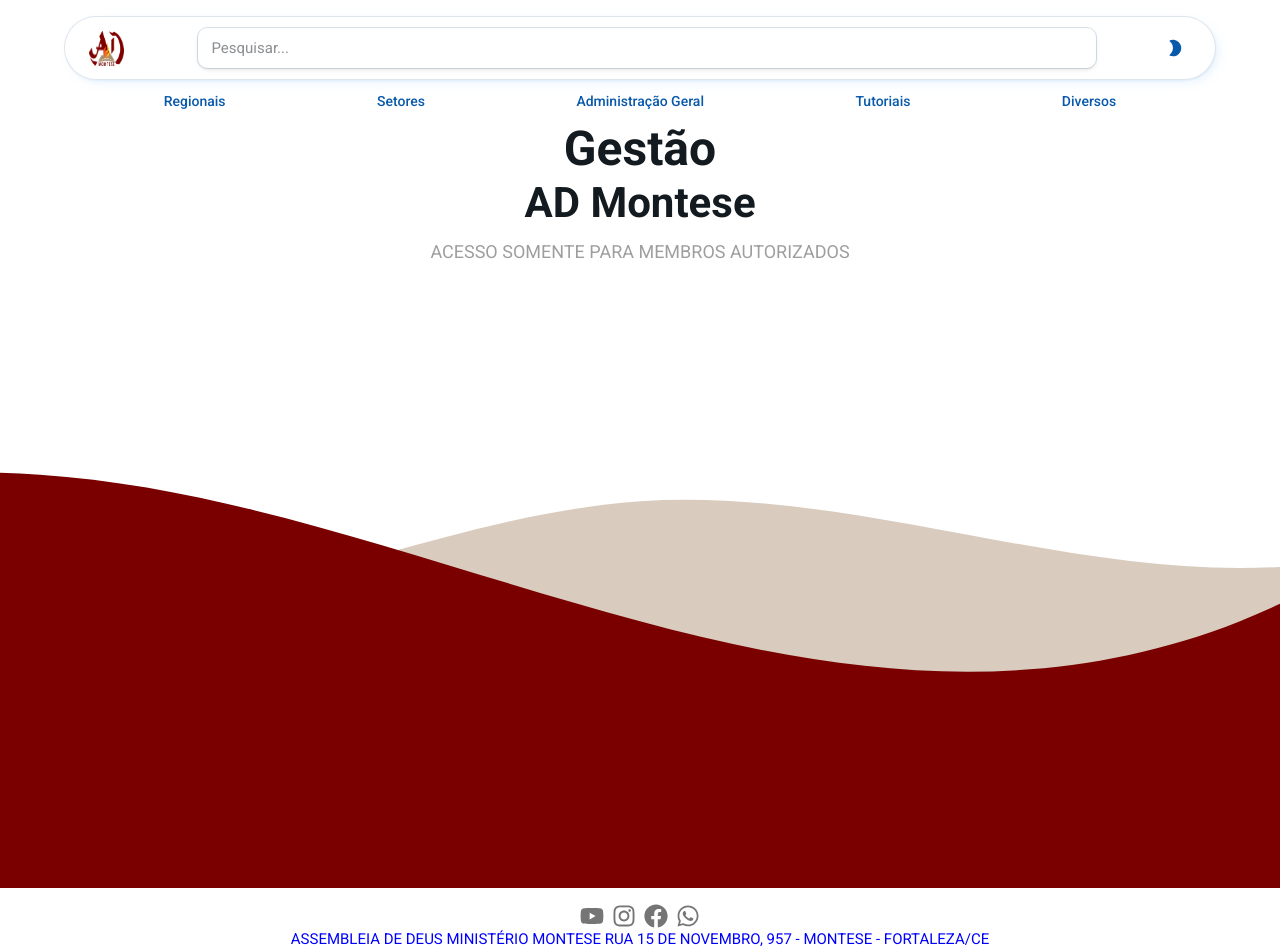
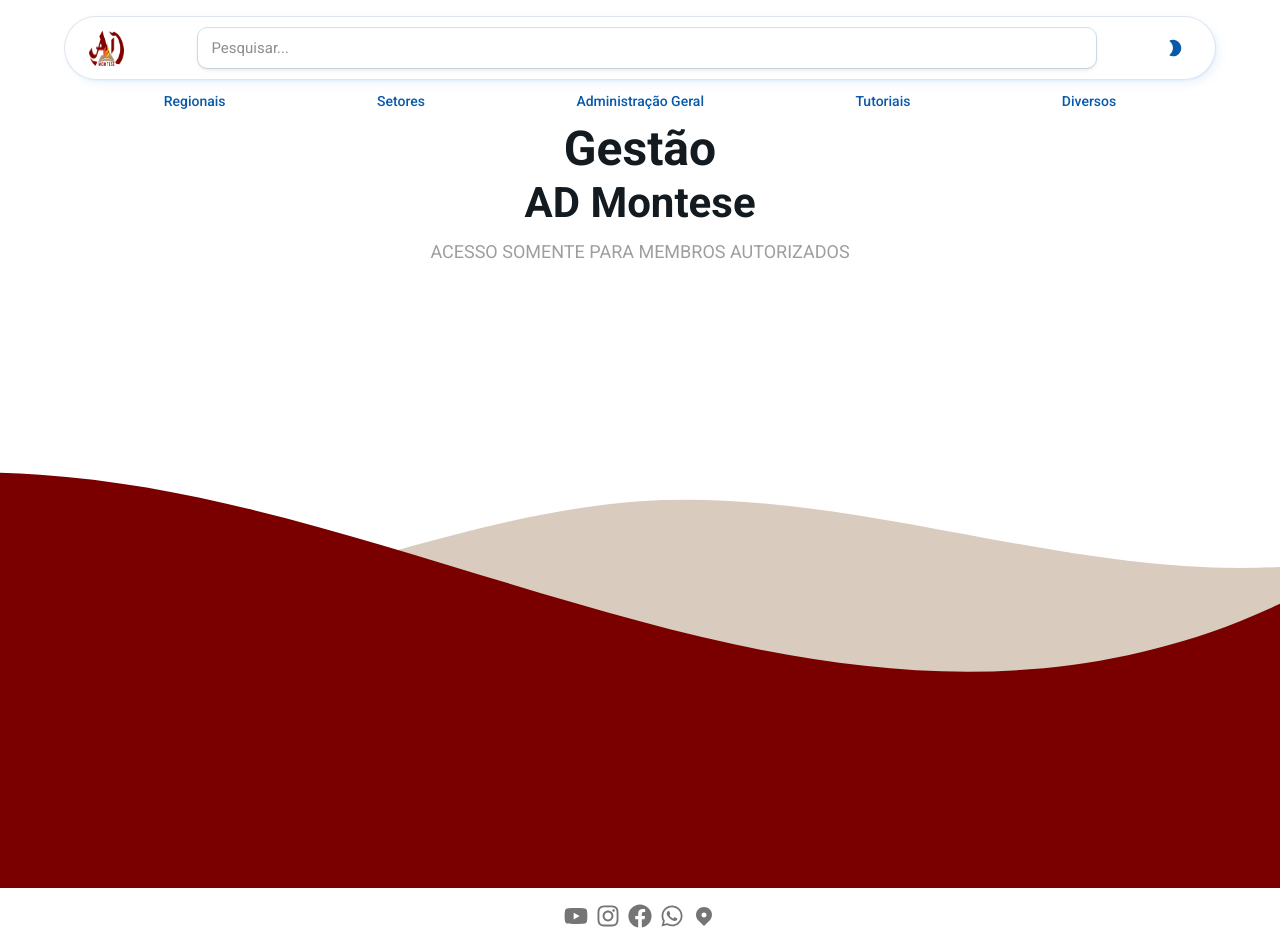
Before and after one commit to levibf/igreja-link, a React (Vite) app: page / in a window 1280 px wide. Shown: the top 952 px of the page. Built offline with nearby package versions, Linux system fonts and the light colour scheme.

Commit message:
fix icon localização

```diff
--- a/src/components/Footer.jsx
+++ b/src/components/Footer.jsx
@@ -7,6 +7,7 @@
 import { FaFacebook } from "react-icons/fa";
 import { FaInstagram } from "react-icons/fa";
 import { FaYoutube } from "react-icons/fa";
+import { TiLocation } from "react-icons/ti";
 
 export default function Footer() {
   return (
@@ -72,12 +73,21 @@
           >
             <FaWhatsapp />
           </IconButton>
+          <IconButton
+            href="https://www.google.com/maps/place/Igreja+Evang%C3%A9lica+Assembl%C3%A9ia+de+Deus+-+Montese/@-3.7703292,-38.5544027,1125m/data=!3m2!1e3!4b1!4m6!3m5!1s0x7c74eb696052b7b:0x8d55237fcf693e58!8m2!3d-3.7703292!4d-38.5518278!16s%2Fg%2F1t_hz642?entry=ttu&g_ep=EgoyMDI0MDgyMS4wIKXMDSoASAFQAw%3D%3D"
+            aria-label="WhatsApp"
+            sx={{ alignSelf: 'center' }}
+            target='_blank'
+            title='Localizacao'
+          >
+            <TiLocation />
+          </IconButton>
         </Stack>
       </Box>
-      <Stack>
+      {/* <Stack>
         <a style={{ textDecoration: 'none', color: 'blue' }} target='_blank' href="https://www.google.com/maps/place/Igreja+Evang%C3%A9lica+Assembl%C3%A9ia+de+Deus+-+Montese/@-3.7703292,-38.5544027,1125m/data=!3m2!1e3!4b1!4m6!3m5!1s0x7c74eb696052b7b:0x8d55237fcf693e58!8m2!3d-3.7703292!4d-38.5518278!16s%2Fg%2F1t_hz642?entry=ttu&g_ep=EgoyMDI0MDgyMS4wIKXMDSoASAFQAw%3D%3D">ASSEMBLEIA DE DEUS MINISTÉRIO MONTESE
           RUA 15 DE NOVEMBRO, 957 - MONTESE - FORTALEZA/CE</a>
-      </Stack>
+      </Stack> */}
     </Container>
   );
 }
```
